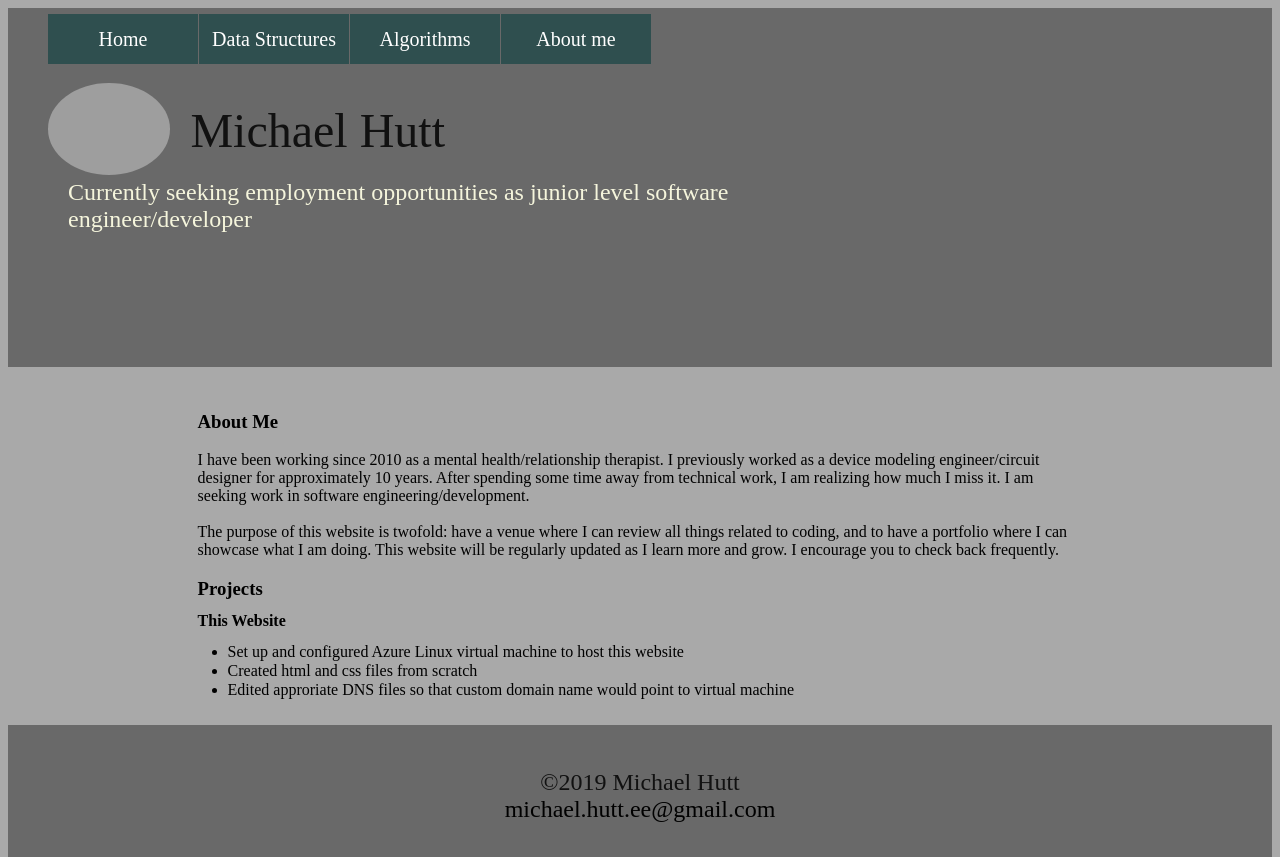
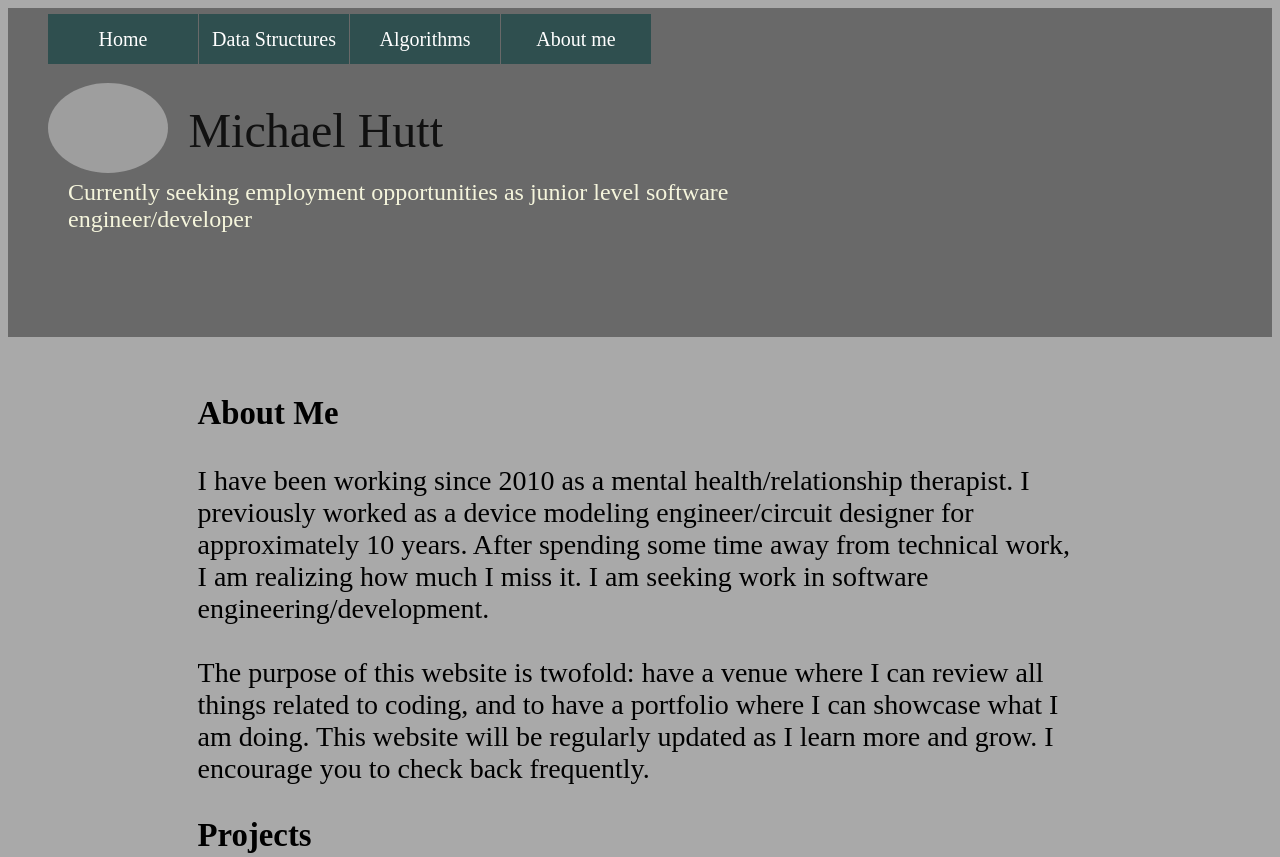
Before and after one commit to huttm1/michaelhutt, a plain HTML site: page index.html in a window 1280 px wide. Shown: the top 857 px of the page. Drawn offline with Linux system fonts and the light colour scheme; grey boxes are pictures that could not be loaded.

Commit message:
Add files via upload

```diff
--- a/css/mysheet.css
+++ b/css/mysheet.css
@@ -3,20 +3,22 @@ body {
 	background-color: darkgrey;
 }
 .header{
-	padding-top: 40px;
-	padding-bottom: 10px;
+	padding-top: 5px;
+	padding-bottom: 20px;
+	padding-left: 20px;
+	padding-right: 20px;
 	background-color: #696969; /* dimgrey */
-	font-size: 100%
+	font-size: 100%;
 }
 .footer{
 	padding: 20px;
 	background-color: #696969; /* dimgrey */
 	color: #111;
-	font-size:100%
+	font-size:100%;
 }
 .column{
 	padding: 22px;
-	font-size: 175%
+	font-size: 100%;
 }
 .footer a{
 	color: black;
@@ -141,11 +143,10 @@ input[type=checkbox]:checked ~#menu{
 	.header{
 		padding-top: 5px;
 		padding-left: 40px;
-		padding-bottom:180px;
-		font-size: 100%;
+		padding-bottom:150px;
 	}
 	.column{
-		font-size:100%;
+		font-size:175%;
 		padding:25px;
 		width: 70%;
 		margin-right: auto;
```
